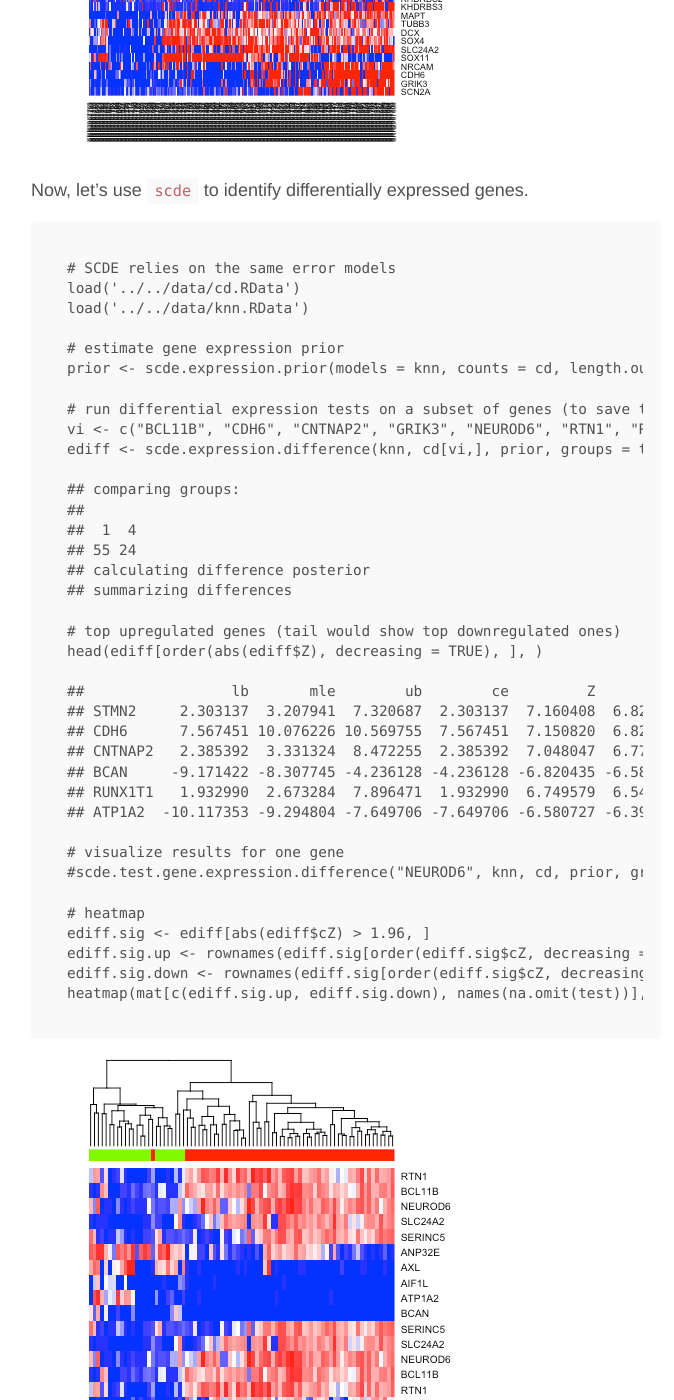
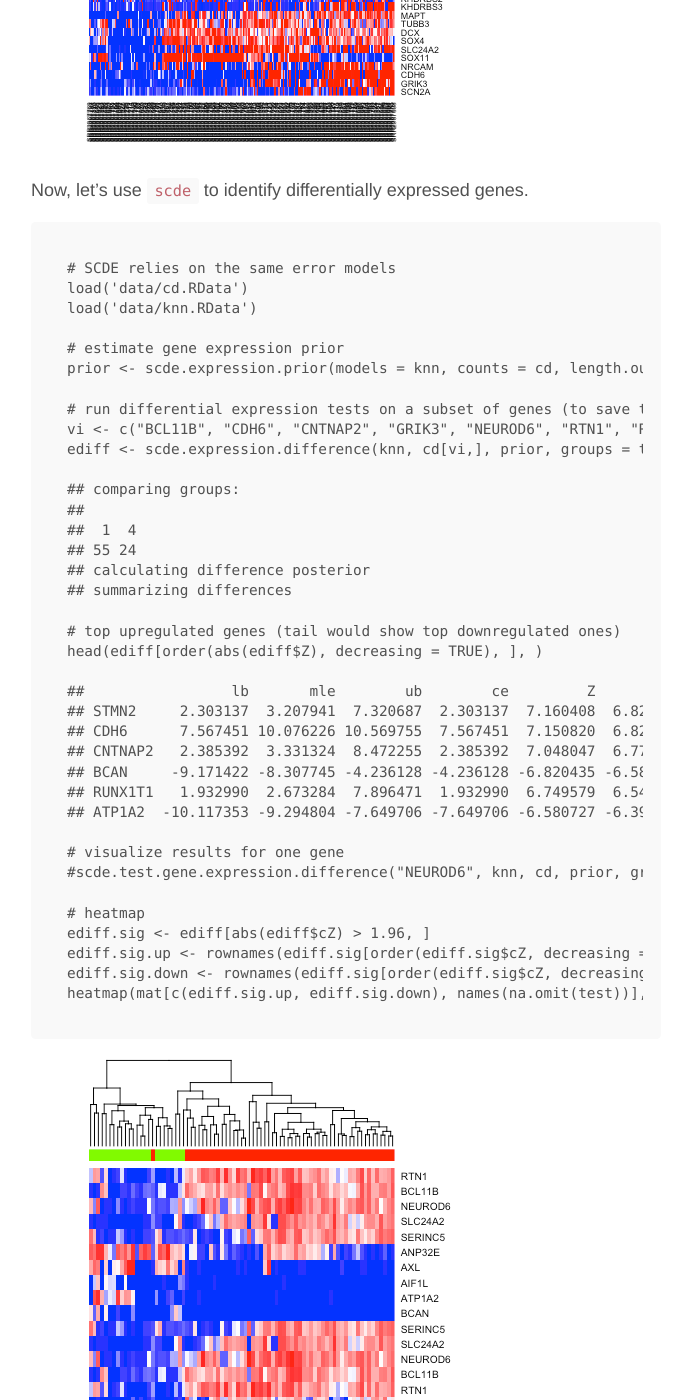
Before and after one commit to hms-dbmi/scw, a Jekyll site: the page built from _posts/2016-11-23-heterogeneity.md, in a window 1280 px wide and 1400 px high, scrolled down 13453 px. Shown: the whole window, without its empty margins (294-968 px from the left). Built offline with Jekyll 4.4.1, drawn with Linux system fonts in a browser that asks for light colours; nearby versions of some CDN libraries; Markdown is read by kramdown in place of the engine named in the settings; some of the changed text lies outside the part shown.

Commit message:
Add Radhika's tutorial

```diff
--- a/_posts/2016-11-23-heterogeneity.md
+++ b/_posts/2016-11-23-heterogeneity.md
@@ -20,7 +20,7 @@
 you. The data is provided as a matrix of gene counts, where each column
 corresponds to a cell and each row a gene.
 
-    load('../../data/cd.RData')
+    load('data/cd.RData')
 
     # how many genes? how many cells?
     dim(cd)
@@ -66,7 +66,7 @@
 have also been provided to you as a reference so we can see how
 different methods perform in recapitulating these labels.
 
-    load('../../data/sg.RData')
+    load('data/sg.RData')
     head(sg, 5)
 
     ## SRR2967608 SRR2967609 SRR2967610 SRR2967611 SRR2967612
@@ -210,7 +210,7 @@
     knn <- knn.error.models(cd, k = ncol(cd)/4, n.cores = 1, min.count.threshold = 2, min.nonfailed = 5, max.model.plots = 10)
 
     # just load from what we precomputed for you
-    load('../../data/knn.RData')
+    load('data/knn.RData')
 
 `PAGODA` relies on accurate quantification of excess variance or
 overdispersion in genes and gene sets in order to cluster cells and
@@ -226,7 +226,7 @@
     varinfo <- pagoda.subtract.aspect(varinfo, colSums(cd[, rownames(knn)]>0))
 
     # just load from what we precomputed for you
-    load('../../data/varinfo.RData')
+    load('data/varinfo.RData')
 
 When assessing for overdispersion in gene sets, we can take advantage of
 pre-defined pathway gene sets such as GO annotations and look for
@@ -238,7 +238,7 @@
 component significantly exceed the background expectation.
 
     # load gene sets
-    load('../../data/go.env.RData')
+    load('data/go.env.RData')
     # look at some gene sets
     head(ls(go.env))
 
@@ -278,7 +278,7 @@
 few minutes so for the sake of time, we will load a pre-computed
 version.
 
-    load('../../data/pwpca.RData')
+    load('data/pwpca.RData')
     clpca <- NULL # For the sake of time, set to NULL
 
 Taking into consideration both pre-defined pathways and de-novo gene
@@ -410,8 +410,8 @@
 Now, let's use `scde` to identify differentially expressed genes.
 
     # SCDE relies on the same error models
-    load('../../data/cd.RData')
-    load('../../data/knn.RData')
+    load('data/cd.RData')
+    load('data/knn.RData')
 
     # estimate gene expression prior
     prior <- scde.expression.prior(models = knn, counts = cd, length.out = 400, show.plot = FALSE)
@@ -467,7 +467,7 @@
     library(monocle)
 
     # Monocle takes as input fpkms
-    load('../../data/fpm.RData')
+    load('data/fpm.RData')
     expression.data <- fpm
 
     # create pheno data object
--- a/index.html
+++ b/index.html
@@ -8,7 +8,7 @@
 <h3>SCW2016</h3>
 <ul>
     <li>
-	Quality control and alignment | <a href="https://www.edx.org/bio/radhika-khetani">RADHIKA KHETANI</a>
+	<a href="alignment.html">Quality control and alignment</a> | <a href="https://www.edx.org/bio/radhika-khetani">RADHIKA KHETANI</a>
     </li>
     <li>
 	<a href="heterogeneity.html">Heterogeneity analysis</a> | <a href="http://jef.works">JEAN FAN</a>
```
Also changed, not shown: _posts/2016-11-28-alignment.md (added, +300 -0 lines).
